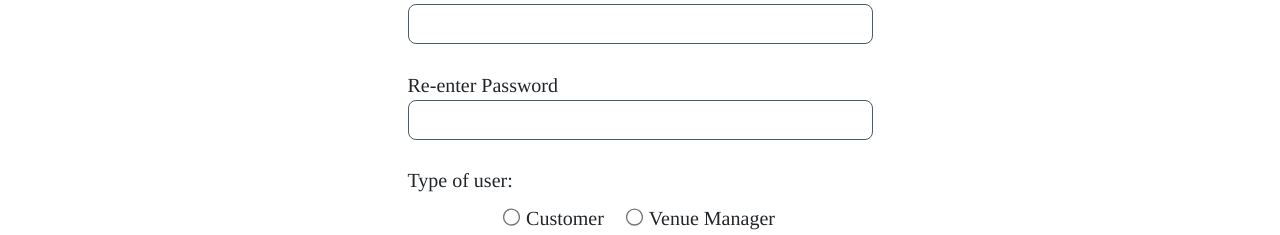
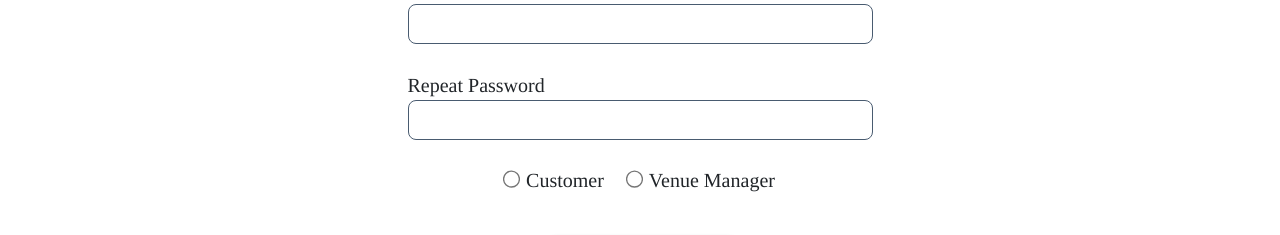
Before and after one commit to Pjatte1337/holidaze-exam-project, a React (Create React App) app: page /register in a window 1280 px wide. Shown: the part 393-628 px from the top of the page. Built offline with nearby package versions, Linux system fonts and the light colour scheme.

Commit message:
clean up and fixing typo

```diff
--- a/src/components/pages/newVenuePage.jsx
+++ b/src/components/pages/newVenuePage.jsx
@@ -188,7 +188,7 @@ const onSubmitHandler = async (e) => {
                     </div>
                   </div>
                   <div className="d-flex flex-column mt-3">
-                    <label className="fs-5" htmlFor='description'>Description*</label>
+                    <label className="fs-5" htmlFor='description'>Description</label>
                     <TextArea id="description" {...register("description")} />
                     <Error>{errors.description?.message}</Error>
                   </div>
--- a/src/components/pages/registerPage.jsx
+++ b/src/components/pages/registerPage.jsx
@@ -136,7 +136,7 @@ function RegisterPage() {
             </div>
             <div className="d-flex flex-column">
               <label className="fs-5" htmlFor="retypePassword">
-                Re-enter Password
+                Repeat Password
               </label>
               <Input
                 type="password"
@@ -146,7 +146,6 @@ function RegisterPage() {
               <Error>{errors.retypePassword?.message}</Error>
             </div>
             <fieldset className="d-flex flex-wrap justify-content-center mb-3">
-              <legend className="fs-5">Type of user:</legend>
               <div className="me-4">
                 <Radio
                   type="radio"
--- a/src/components/pages/venuePage.jsx
+++ b/src/components/pages/venuePage.jsx
@@ -819,7 +819,7 @@ function VenuePage() {
                           </div>
                           <div className="d-flex flex-column mt-3">
                             <label className="fs-5" htmlFor="description">
-                              Description*
+                              Description
                             </label>
                             <TextArea
                               id="description"
```
